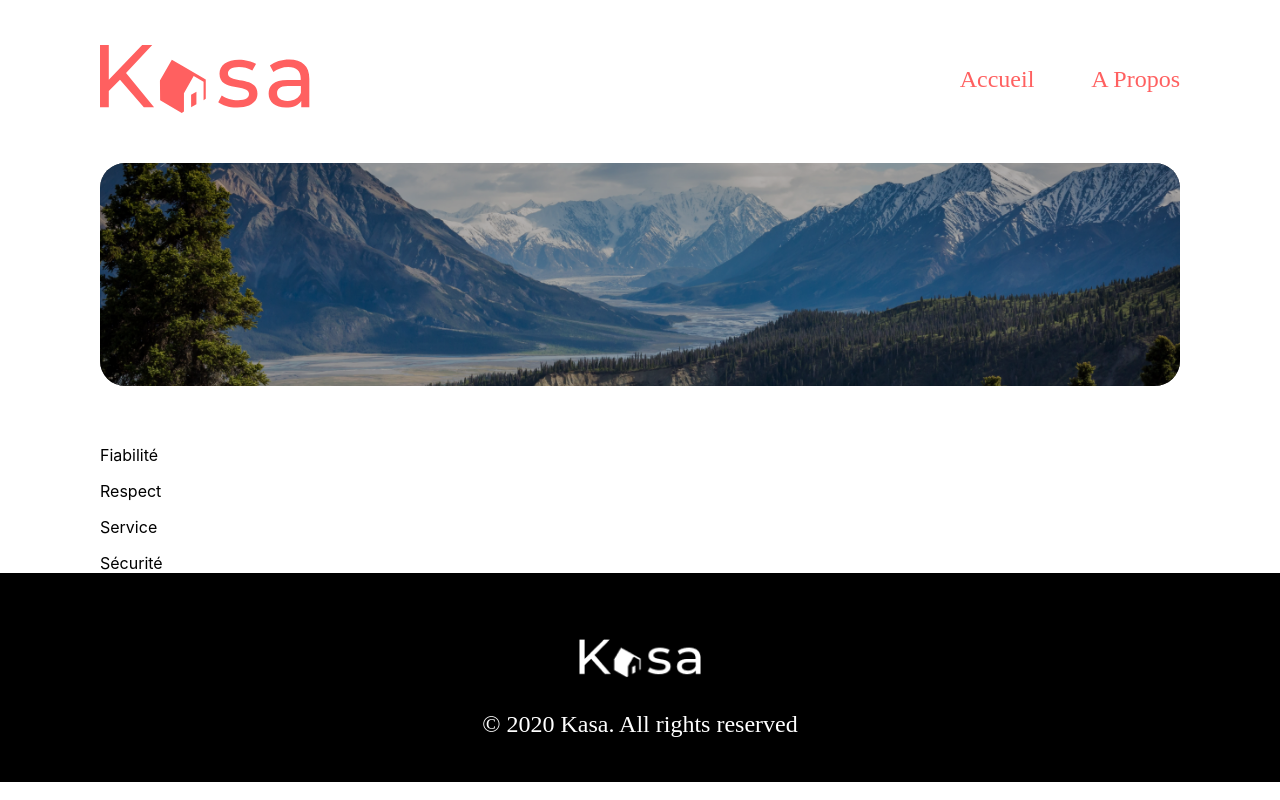
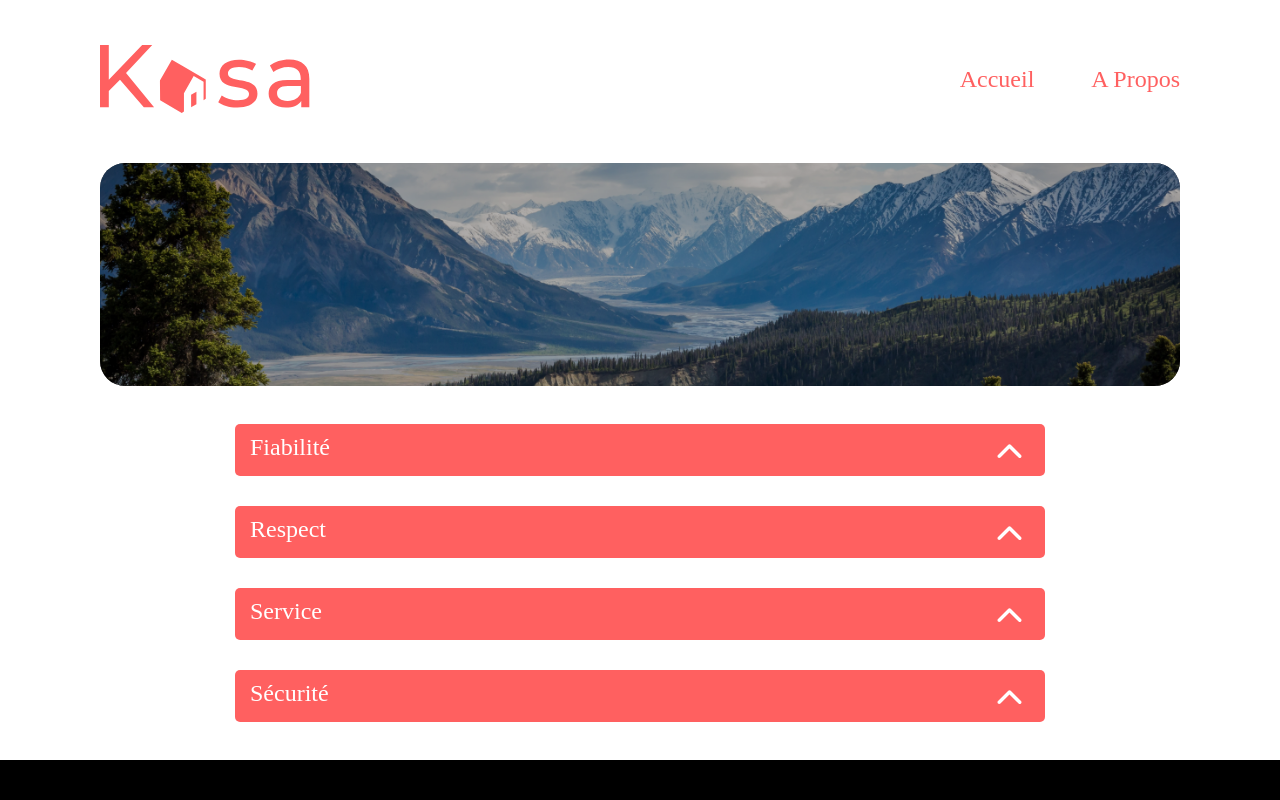
Before and after one commit to Nonnorso/Creez_une_application_web_de_location_immobiliere_avec_React, a React (Create React App) app: page /about in a window 1280 px wide. Shown: the top 800 px of the page. Built offline with nearby package versions, Linux system fonts and the light colour scheme.

Commit message:
mise en page de la page aPropos avec les collapse, sans animations

```diff
--- a/src/Styles/index.scss
+++ b/src/Styles/index.scss
@@ -1,4 +1,8 @@
 $smallScreen: 880px;
+$red :rgba(255, 96, 96, 1);
+$grey:rgba(246, 246, 246, 1);
+$white :rgba(255, 255, 255, 1);
+$black:rgba(0, 0, 0, 1);
 
 body {
   margin-left: 100px;
@@ -29,11 +33,11 @@ h1, p, a {
 }
 
 .WhiteText{
-  color:white;
+  color: $white;
 }
 
 .RedText{
-  color:#FF6060;
+  color:$red;
 }
 
 a {
@@ -148,7 +152,7 @@ img{
 .k-banner{
   mix-blend-mode: darken;
   border-radius: 25px;
-  background: #000;
+  background: $black;
   height: 223px;
   margin-bottom:43px;
   display: flex;
@@ -189,7 +193,7 @@ img{
 }
 
 .footerStyle{
-  background-color: black;
+  background-color: $black;
   margin-right: -100px;
   margin-left: -100px;
   align-items: center;
@@ -266,7 +270,7 @@ align-items: center;
     bottom: 20px;
     left: 20px;
     right: 20px;
-    color: white;
+    color:$white;
     z-index: 2;
   }
 
@@ -282,7 +286,7 @@ align-items: center;
   grid-template-columns: repeat(auto-fit, minmax(340px, 1fr));
   grid-gap: 50px 60px;
   border-radius: 25px;
-  background: #F6F6F6;
+  background: $grey;
   padding-top:56px;
   padding-bottom:43px;
   padding-left: 50px;
@@ -303,3 +307,40 @@ align-items: center;
     margin-bottom:27px;
   }
 }
+
+.collapse{
+  gap:30px;
+  align-items: center;
+  margin-top: -5px;
+  margin-bottom: 38px;
+  margin-left:135px;
+  margin-right:135px;
+}
+
+.collapseBtn{
+  width:100%;
+  background-color:$red;
+  display: flex;
+  padding: 10px 20px 10px 15px;
+  border-radius: 5px;
+  box-sizing: border-box;
+}
+
+.collapseIcon{
+  cursor: pointer;
+  width: 32px;
+  height: 32px;
+  flex-shrink: 0;
+}
+
+.collapseTxt {
+  padding: 10px 20px;
+  background-color: $grey;
+  border-bottom-left-radius: 5px;
+  border-bottom-right-radius:5px;
+}
+
+.collapseOpen {
+  width:100%;
+  align-items: center;
+}
--- a/src/components/Collapse.js
+++ b/src/components/Collapse.js
@@ -8,17 +8,17 @@ const Collapse = ({ title, content, icon }) => {
   };
 
   return (
-    <div className="collapse">
-      <div className="collapseBtn" onClick={toggleCollapse}>
-        {title}
-        {icon && <span className="collapseIcon">{icon}</span>}
+      <div className="collapseOpen FlexColumn">
+        <div className="collapseBtn FlexRow">
+          <p className="WhiteText MediumSizeText">{title}</p>
+          {icon && <span className="collapseIcon" onClick={toggleCollapse}>{icon}</span>}
+        </div>
+        {isOpen && (
+          <div>
+            <p className="collapseTxt MediumSizeText RedText">{content}</p>
+          </div>
+        )}
       </div>
-      {isOpen && (
-        <div className="collapseTxt">
-          <p>{content}</p>
-        </div>
-      )}
-    </div>
   );
 };
 
--- a/src/pages/a_propos/aPropos.jsx
+++ b/src/pages/a_propos/aPropos.jsx
@@ -6,24 +6,28 @@ function aPropos() {
     return (
       <div>
         <AboutBanner />
+        <div className="collapse FlexColumn">
           <Collapse
             title="Fiabilité"
             icon={<img src={collapseIcon} alt="Icône de Collapse" />}
             content="Les annonces postées sur Kasa garantissent une fiabilité totale. Les photos sont conformes aux logements, et toutes les informations sont
             régulièrement vérifiées par nos équipes."
           />
+
           <Collapse
             title="Respect"
             icon={<img src={collapseIcon} alt="Icône de Collapse" />}
             content="La bienveillance fait partie des valeurs fondatrices de Kasa. Tout comportement discriminatoire ou de
             perturbation du voisinage entraînera une exclusion de notre plateforme."
           />
+
           <Collapse
             title="Service"
             icon={<img src={collapseIcon} alt="Icône de Collapse" />}
             content="La bienveillance fait partie des valeurs fondatrices de Kasa. Tout comportement discriminatoire ou de
             perturbation du voisinage entraînera une exclusion de notre plateforme."
           />
+
           <Collapse
             title="Sécurité"
             icon={<img src={collapseIcon} alt="Icône de Collapse" />}
@@ -33,6 +37,7 @@ function aPropos() {
             également des ateliers sur la sécurité domestique pour nos hôtes."
           />
         </div>
+      </div>
     );
   }
 
```
Lines whose indentation alone changed are shown as unchanged.
